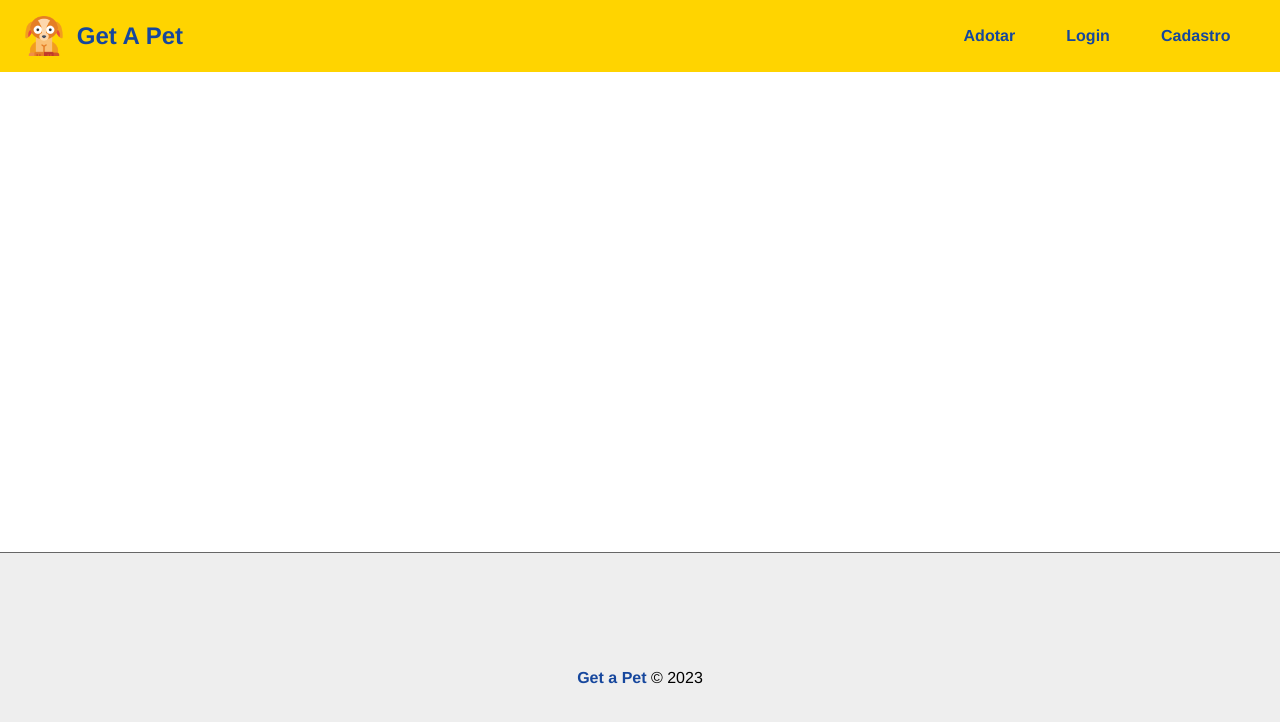
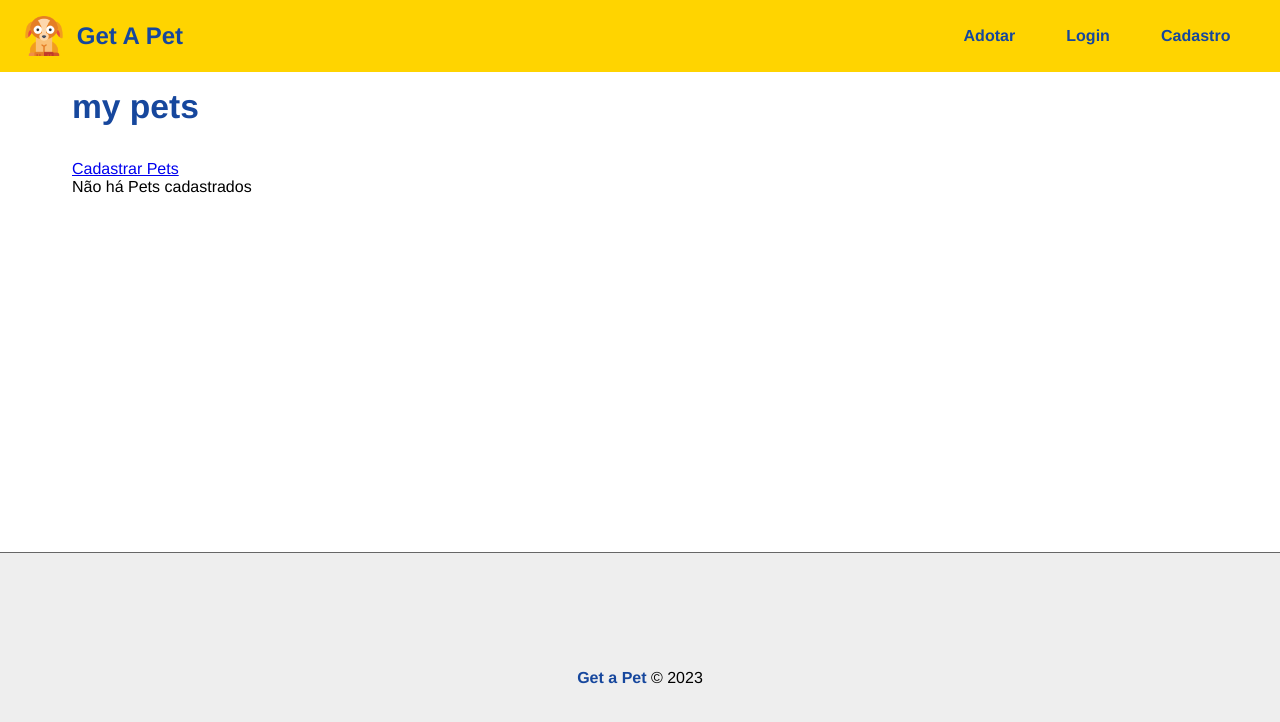
Before and after one commit to luis-henrique-carvalho/get-a-pet, a React (Create React App) app in the folder frontend/: page /pet/mypets in a window 1280 px wide. Shown: the top 722 px of the page. Built offline with nearby package versions, Linux system fonts and the light colour scheme.

Commit message:
:sparkles: feat: Created pet list page

```diff
--- a/frontend/src/App.jsx
+++ b/frontend/src/App.jsx
@@ -5,13 +5,13 @@
 import Login from "./components/pages/Auth/Login";
 import Register from "./components/pages/Auth/Register";
 import Profile from "./components/pages/User/Profile";
+import MyPets from "./components/pages/Pet/MyPets";
 
 // layout
 import NavBar from "./components/layout/NavBar";
 import Footer from "./components/layout/Footer";
 import Container from "./components/layout/Container";
 import Message from "./components/layout/Message";
-
 
 // context
 import { UserProvider } from "./context/UserContext";
@@ -21,13 +21,14 @@
     <BrowserRouter>
       <UserProvider>
         <NavBar />
-        <Message/>
+        <Message />
         <Container>
           <Routes>
             <Route path="/" element={<Home />} />
             <Route path="/login" element={<Login />} />
             <Route path="/user/profile" element={<Profile />} />
             <Route path="/register" element={<Register />} />
+            <Route path="/pet/mypets" element={<MyPets />} />
           </Routes>
         </Container>
         <Footer />
--- a/frontend/src/components/layout/NavBar.jsx
+++ b/frontend/src/components/layout/NavBar.jsx
@@ -24,6 +24,9 @@
             <li>
               <Link to="/user/profile">Perfil</Link>
             </li>
+            <li>
+              <Link to="/pet/mypets">My Pets</Link>
+            </li>
             <li onClick={logout}>Sair</li>
           </>
         ) : (
--- /dev/null
+++ b/frontend/src/components/pages/Pet/MyPets.jsx
@@ -0,0 +1,20 @@
+import { useState, useEffect } from "react";
+import { MyPetsStyled } from "../../../styles";
+import { Link } from "react-router-dom";
+
+const MyPets = () => {
+  const [pets, setPets] = useState([]);
+
+  return (
+    <MyPetsStyled>
+      <h1>my pets</h1>
+      <Link to="/pet/add">Cadastrar Pets</Link>
+      <div>
+        {pets.length > 0 && <p>Meus Pets cadastrados</p>}
+        {pets.length === 0 && <p>Não há Pets cadastrados</p>}
+      </div>
+    </MyPetsStyled>
+  );
+};
+
+export default MyPets;
--- a/frontend/src/styles.js
+++ b/frontend/src/styles.js
@@ -153,3 +153,7 @@
     height: 75px;
   }
 `;
+
+export const MyPetsStyled = styled.section`
+
+`;
```
